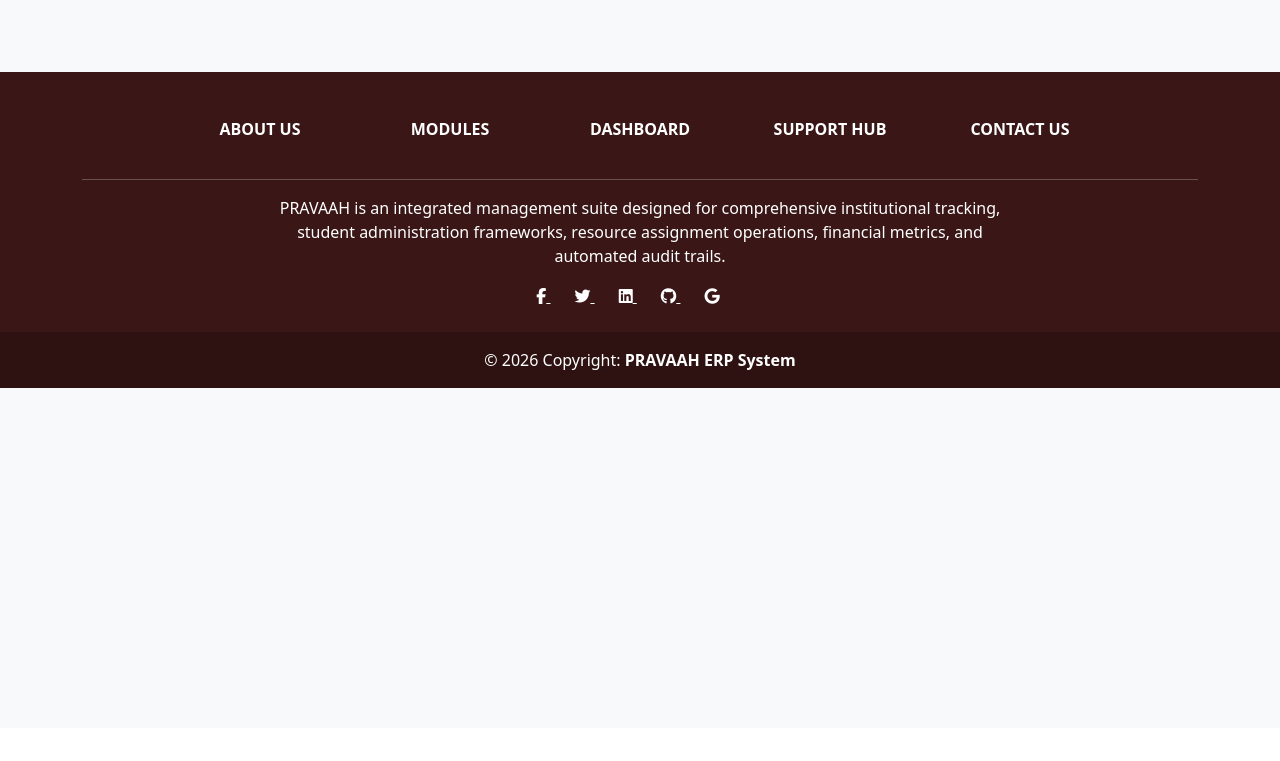
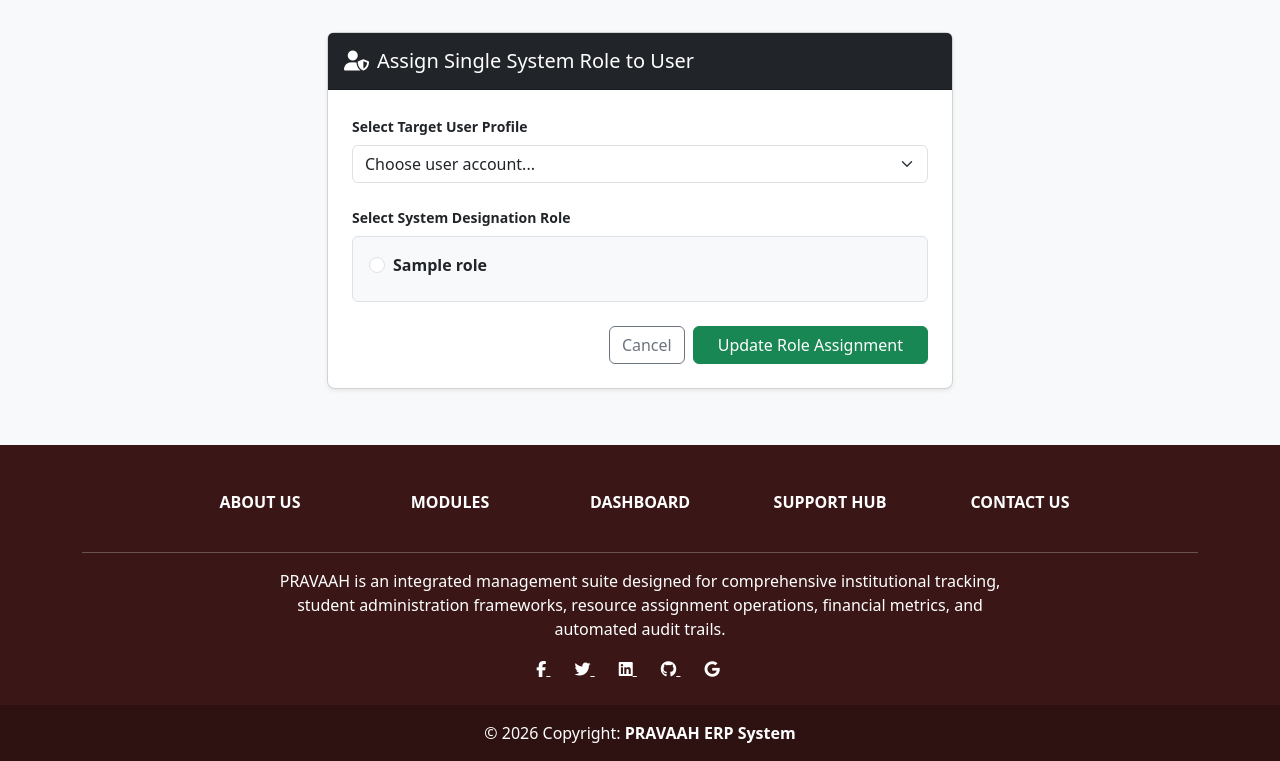
Before and after one commit to harshada2576/pravaah, a Django app: template usermgmt/templates/rbac/assign_role.html in a window 1280 px wide. Shown: the part 72-833 px from the top of the page. Before the commit the page ends 460 px from the top, so only its background shows below. Run offline with Django 5.2, Linux system fonts and the light colour scheme; tables that the repository leaves empty hold one stand-in row (values such as "Sample post"); the template is opened without the code that fills it: values that come from a table or form of the project are taken from there, most other values are stand-ins (such as "Sample title", 1, 10 or a date in 2020).

Commit message:
Update assign_role.html

```diff
--- a/usermgmt/templates/rbac/assign_role.html
+++ b/usermgmt/templates/rbac/assign_role.html
@@ -1,3 +1,49 @@
-{% extends 'base.html' %} {% block content %}
-<!-- Assign role template -->
+{% extends 'base.html' %}
+
+{% block title %} PRAVAAH - Assign User Role {% endblock %}
+
+{% block content %}
+<div class="container my-2" style="max-width: 650px;">
+    <div class="card shadow-sm">
+        <div class="card-header bg-dark text-white py-3">
+            <h5 class="mb-0"><i class="fa-solid fa-user-shield me-2"></i>Assign Single System Role to User</h5>
+        </div>
+        <div class="card-body p-4">
+            <form method="POST" action="{% url 'usermgmt:assign_role' %}">
+                {% csrf_token %}
+
+                <div class="mb-4">
+                    <label for="userSelect" class="form-label fw-bold small">Select Target User Profile</label>
+                    <select class="form-select" id="userSelect" name="user_id" required>
+                        <option value="" disabled selected>Choose user account...</option>
+                        {% for user in users %}
+                        <option value="{{ user.id }}">{{ user.username }} ({{ user.email }})</option>
+                        {% endfor %}
+                    </select>
+                </div>
+
+                <div class="mb-3">
+                    <label class="form-label fw-bold small d-block mb-2">Select System Designation Role</label>
+                    <div class="border rounded p-3 bg-light">
+                        {% for role in roles %}
+                        <div class="form-check mb-2">
+                            <input class="form-check-input" type="radio" name="role_name" value="{{ role.name }}" id="role_{{ role.id }}" required>
+                            <label class="form-check-label" for="role_{{ role.id }}">
+                                <strong>{{ role.name }}</strong>
+                            </label>
+                        </div>
+                        {% empty %}
+                        <p class="text-muted small mb-0">No roles available. Seed the database first.</p>
+                        {% endfor %}
+                    </div>
+                </div>
+
+                <div class="d-flex justify-content-end gap-2 mt-4">
+                    <a href="{% url 'usermgmt:admin_dashboard' %}" class="btn btn-outline-secondary">Cancel</a>
+                    <button type="submit" class="btn btn-success px-4">Update Role Assignment</button>
+                </div>
+            </form>
+        </div>
+    </div>
+</div>
 {% endblock %}
```
